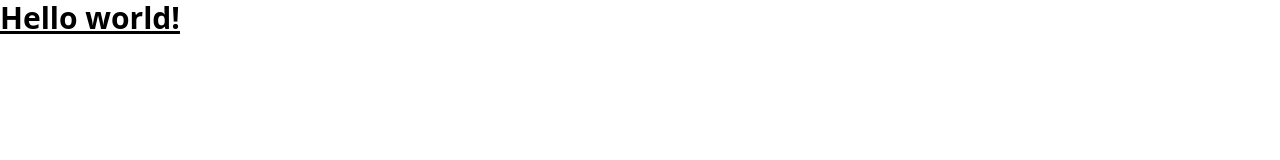
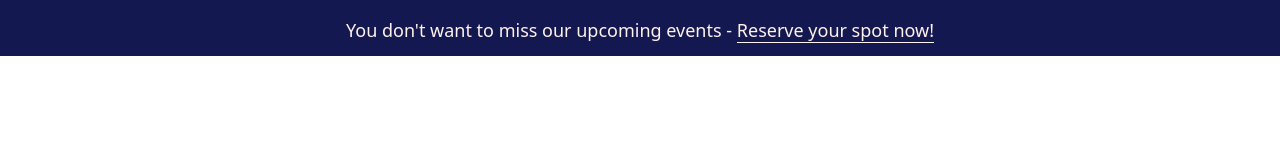
Before and after one commit to lory-costa/dev-test, a Gatsby site: page / in a window 1280 px wide. Built offline with nearby package versions, Linux system fonts and the light colour scheme; Gatsby itself is replaced by a stand-in of ours.

Commit message:
feat: add announcement bar

```diff
--- /dev/null
+++ b/src/components/announcementBar.js
@@ -0,0 +1,21 @@
+import React from "react";
+
+const AnnouncementBar = () => {
+  return (
+    <div className='bg-darkBlue flex flex-col text-lightPink h-14 text-lg py-4 items-center'>
+      <p>
+        You don't want to miss our upcoming events -&nbsp;
+        <a
+          className='border-b-[1px] border-lightPink hover:border-[transparent] transition duration-200'
+          href='https://girlsintech.org/events/'
+          target='_blank'
+          tabindex='0'
+        >
+          Reserve your spot now!
+        </a>
+      </p>
+    </div>
+  );
+};
+
+export default AnnouncementBar;
--- a/src/pages/index.js
+++ b/src/pages/index.js
@@ -1,9 +1,10 @@
 import * as React from "react";
+import AnnouncementBar from "../components/announcementBar";
 
 const IndexPage = () => {
   return (
     <main>
-      <h1 className='text-3xl font-bold underline'>Hello world!</h1>
+      <AnnouncementBar />
     </main>
   );
 };
--- a/tailwind.config.js
+++ b/tailwind.config.js
@@ -1,6 +1,12 @@
 module.exports = {
   content: ["./src/**/*.{js,jsx,ts,tsx}"],
   theme: {
+    colors: {
+      lightPink: "#fff1ed",
+      darkBlue: "#131950",
+      orange: "#ff4d37;",
+      orangeHover: "#ff20041a",
+    },
     extend: {},
   },
   plugins: [],
```
